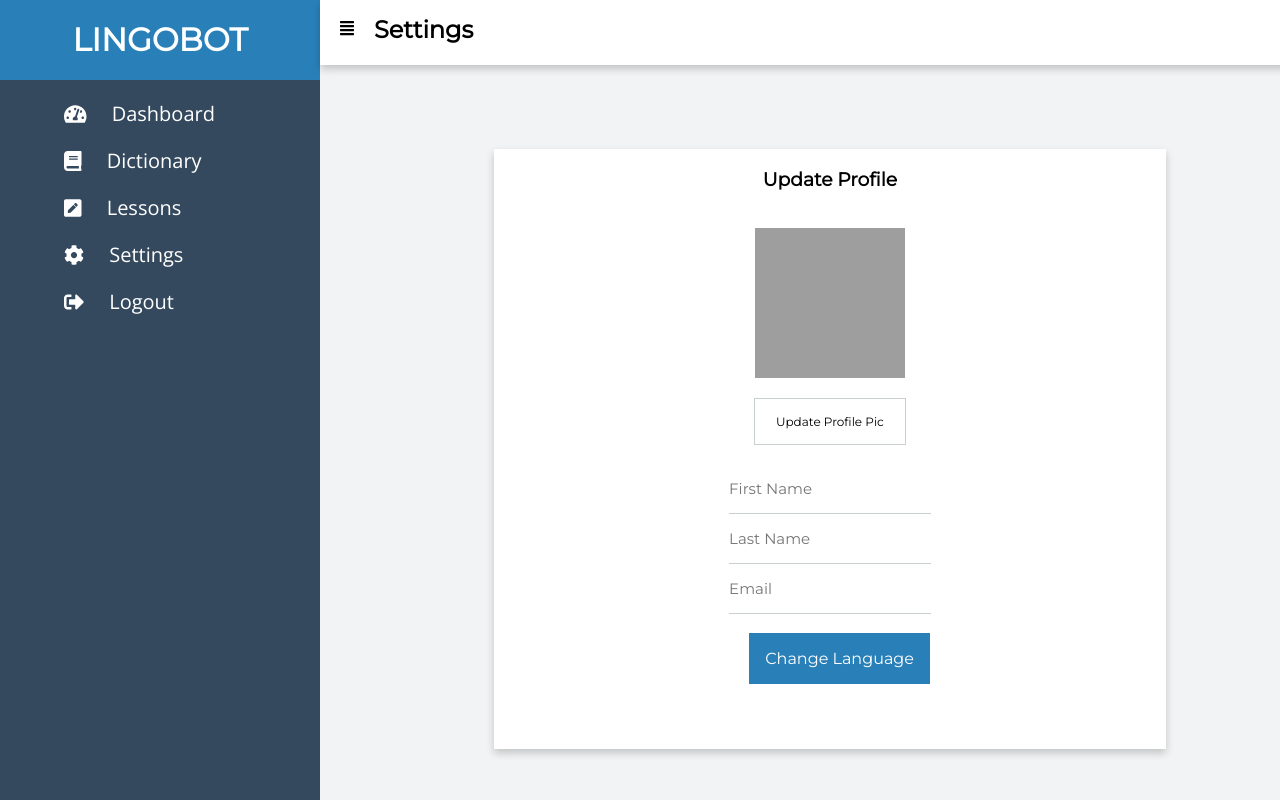
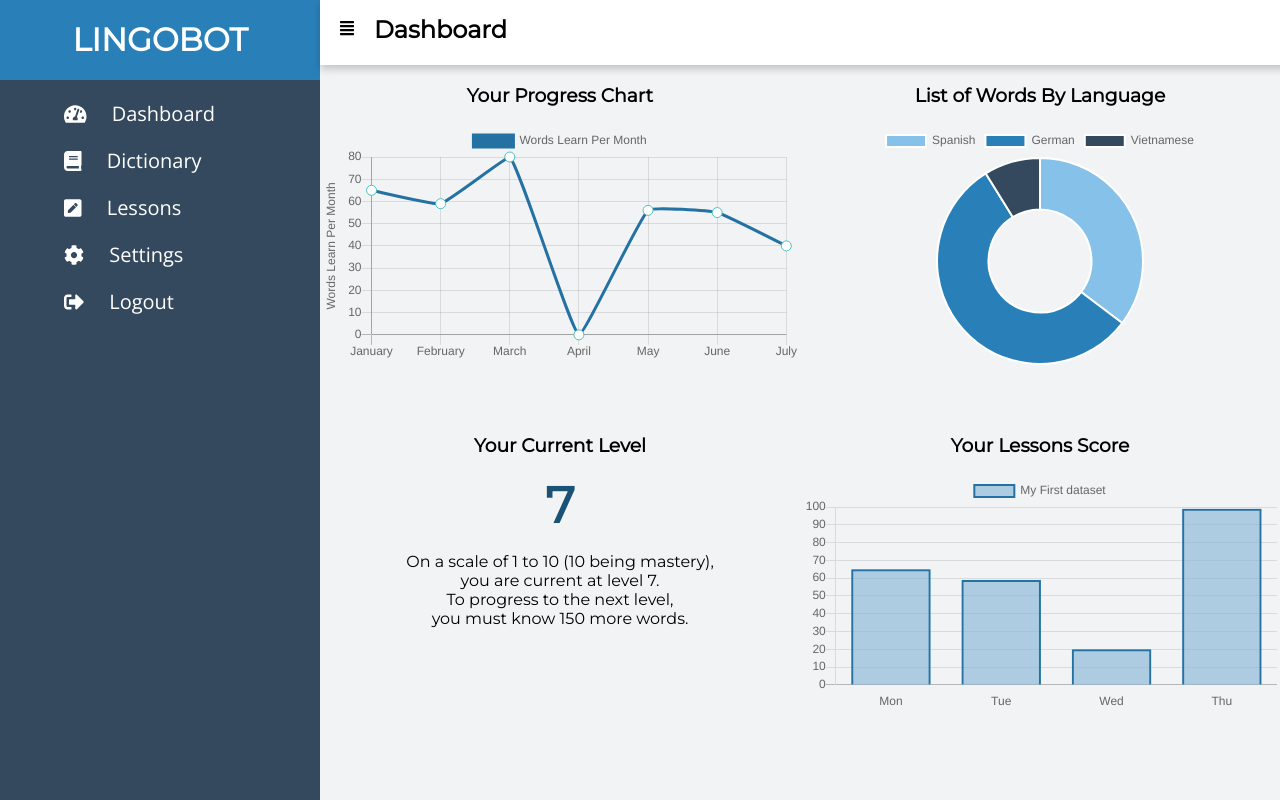
Before and after one commit to Korede-TA/lingo-bot, a website: page index.html in a window 1280 px wide. Drawn offline with nearby package versions, Linux system fonts and the light colour scheme; no server answers; grey boxes are pictures that could not be loaded.

Commit message:
Small fix

```diff
--- a/index.html
+++ b/index.html
@@ -162,7 +162,7 @@
                     <div id="D2" class="card">
                         <h3>Update Profile</h3>
                         <br>
-                        <img src="http://www.personalbrandingblog.com/wp-content/uploads/2017/08/blank-profile-picture-973460_640-300x300.png" height="150" width="150.5" class="center">
+                        <img src="https://www.attractivepartners.co.uk/wp-content/uploads/2017/06/profile.jpg" height="150" width="150.5" class="center">
                         <button class="center button button1" >Update Profile Pic</button>
 
                         <br>
--- a/script.js
+++ b/script.js
@@ -2,12 +2,8 @@ var app = angular.module("lingoApp", []);
 app.controller("lingoCtrl", function($scope, $http) {
 
     // ------- SET VARIABLES TO MOVE BETWEEN PAGES
-    $scope.page = 3;
-    if ($scope.page == 0) $scope.title = "Dashboard";
-    else if ($scope.page == 1) $scope.title = "Dictionary";
-    else{
-        $scope.title = "Settings";
-    }
+    $scope.page = 0;
+    $scope.title = "Dashboard";
 
 
 // ------ CONNECTING MYSQL WITH ANGUALR ----
@@ -81,7 +77,7 @@ app.controller("lingoCtrl", function($scope, $http) {
             $scope.message = "NOT A MATCH!";
             console.log("NOT A MATCH");
         }
-    }
+    };
 });
 
 
--- a/style.css
+++ b/style.css
@@ -117,6 +117,8 @@ p{
     display: flex;
     padding-top: 20px;
     padding-left: 20px;
+}
+: 7px;
 }
 
 /* -------- STYLING THE OVERVIEW --------- */
```
